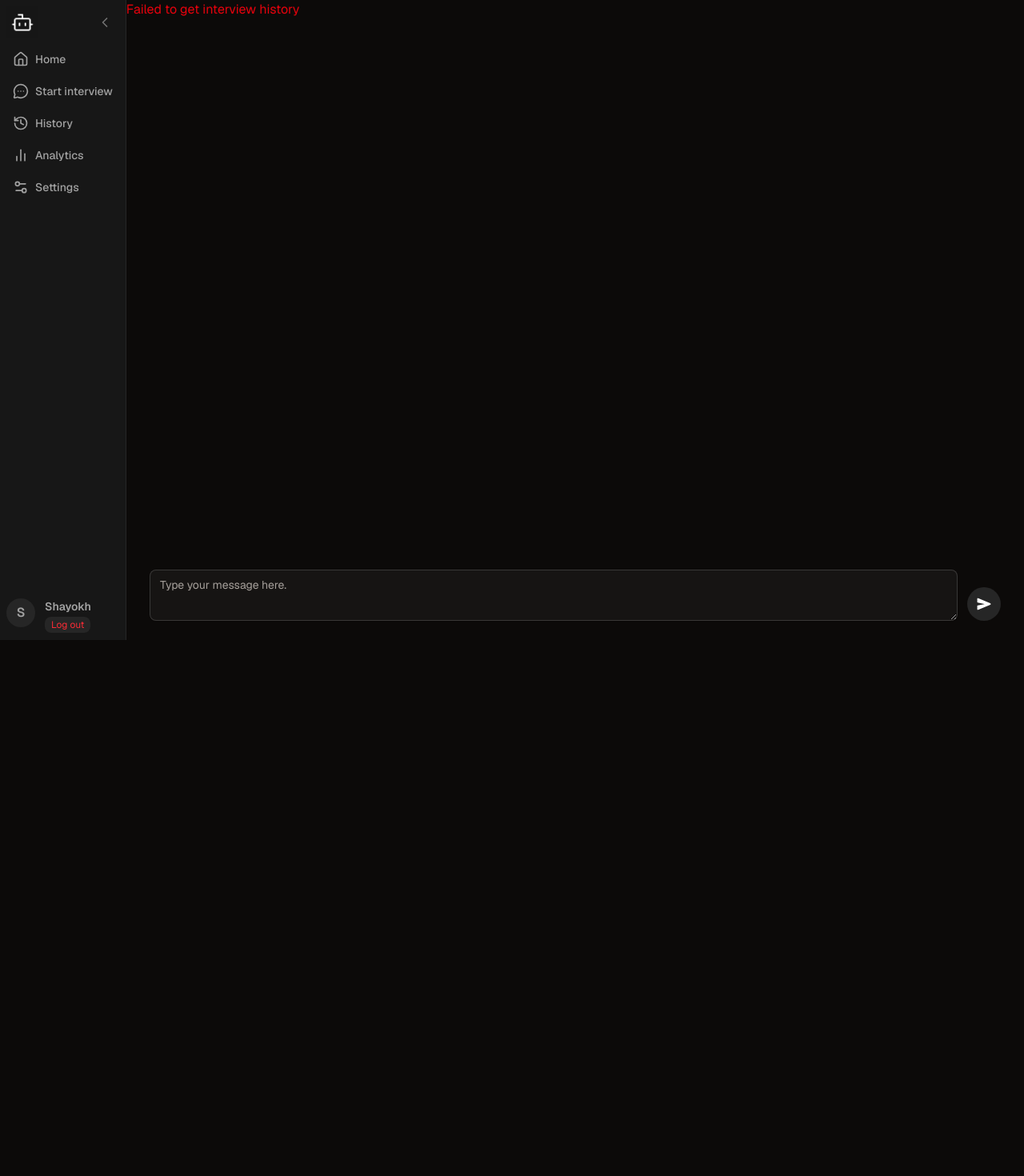
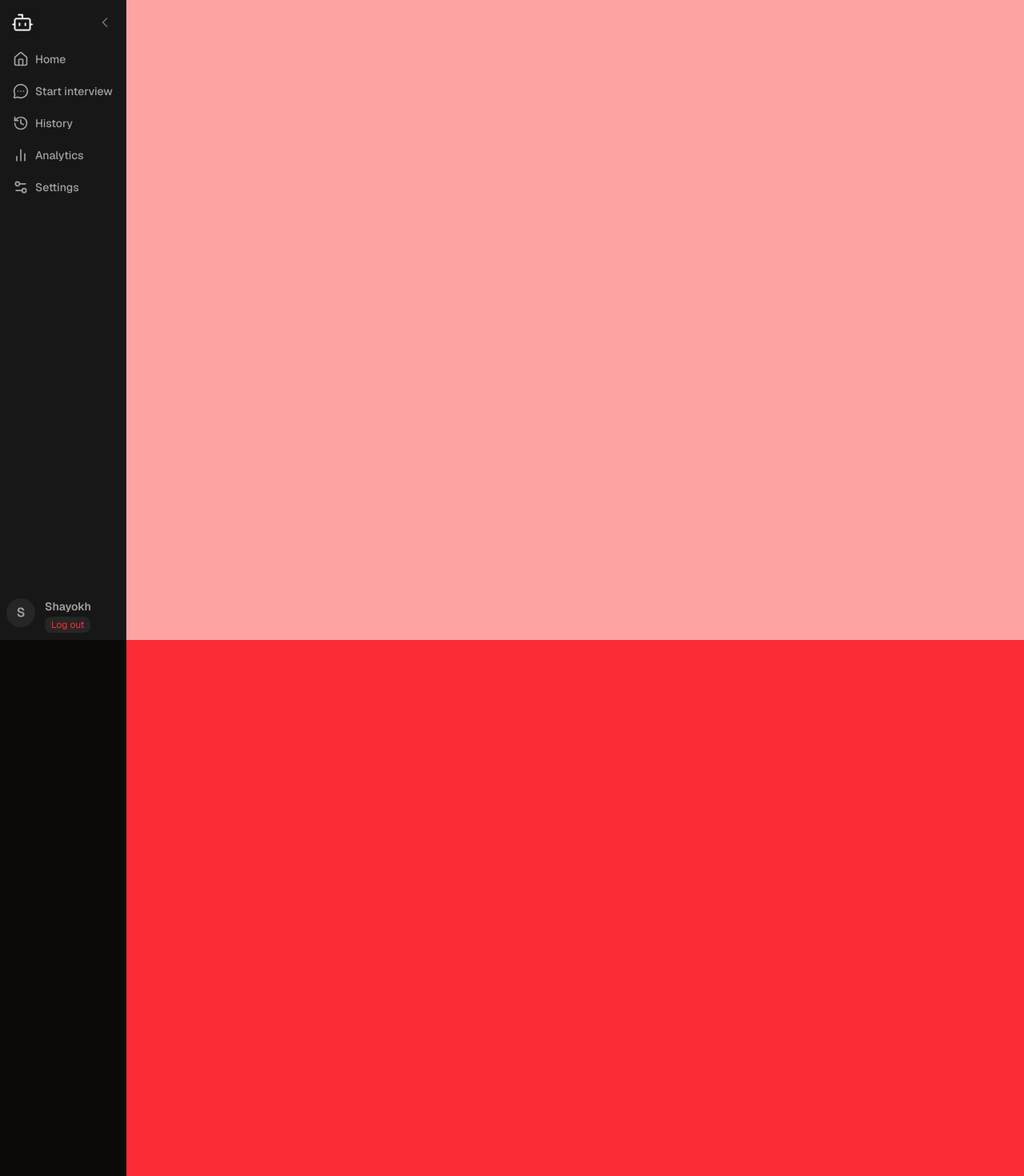
Before and after one commit to ShayokhShorfuddin/sage, a Next.js app: page /home/interview/1 in a window 1280 px wide. Shown: the top 1470 px of the page at 80% size. Before the commit the page ends 800 px from the top, so only its background shows below. Built offline with nearby package versions, Linux system fonts and the light colour scheme; no server answers; the database is empty.

Commit message:
add chat structure

```diff
--- a/app/actions/interview-new.ts
+++ b/app/actions/interview-new.ts
@@ -26,6 +26,7 @@ async function handleMessageSubmission(formData: FormData) {
     return;
   }
 
+  // TODO: Return the text to frontend man!!
   console.log("Here! ✅");
   console.log(response.text);
 }
--- a/app/home/_components/Sidebar.tsx
+++ b/app/home/_components/Sidebar.tsx
@@ -57,9 +57,10 @@ export default function Sidebar() {
   const pathName = usePathname();
 
   return (
-    <aside className="h-screen sticky top-0">
-      <nav className="h-screen flex flex-col bg-neutral-900 border-r border-neutral-800 px-2 py-2">
+    <aside className="h-screen sticky top-0 self-start">
+      <nav className="flex flex-col justify-between h-full bg-neutral-900 border-r border-neutral-800 px-2 py-2">
         {/* Top logo and retract button */}
+        <div>
           <div className="flex justify-between items-center">
             <Image
               src={Icon}
@@ -91,9 +92,10 @@ export default function Sidebar() {
               />
             ))}
           </ul>
+        </div>
 
         {/* Bottom profile */}
-        <div className="flex gap-x-3">
+        <div className="flex gap-x-3 mt-auto">
           <div className="size-9 bg-neutral-800 rounded-full flex items-center justify-center">
             <p className="text-md font-semibold text-neutral-400">S</p>
           </div>
--- /dev/null
+++ b/app/home/interview/[id]/_components/ChatStructure.tsx
@@ -0,0 +1,24 @@
+import type { ChatMessage } from "@/types/interview-types";
+
+export default function ChatStructure({
+  chatHistory,
+}: {
+  chatHistory: ChatMessage[];
+}) {
+  return (
+    // TODO: Make this look pretty
+    <div className="flex justify-center w-full h-full px-5">
+      <div className="flex flex-col gap-y-3 w-full max-w-4xl">
+        {chatHistory.map((message, index) => (
+          // biome-ignore lint/suspicious/noArrayIndexKey: <We won't be reordering. So no worries.>
+          <div key={index}>
+            <p className="text-neutral-600">
+              {message.role === "user" ? "You" : "AI"}
+            </p>
+            <p className="text-neutral-400">{message.parts[0].text}</p>
+          </div>
+        ))}
+      </div>
+    </div>
+  );
+}
--- a/app/home/interview/[id]/_components/Conversation.tsx
+++ b/app/home/interview/[id]/_components/Conversation.tsx
@@ -9,6 +9,7 @@ import {
 import { Textarea } from "@/components/ui/textarea";
 import type { TypeGetChatHistory } from "@/types/interview-types";
 import NewChatIndicator from "../../_components/NewChatIndicator";
+import ChatStructure from "./ChatStructure";
 
 export default function Conversation({ routeId }: { routeId: string }) {
   const [result, setResult] = useState<TypeGetChatHistory>();
@@ -20,21 +21,27 @@ export default function Conversation({ routeId }: { routeId: string }) {
   }, [routeId]);
 
   return (
-    <section className="relative w-full">
-      {result == null ? (
+    <section className="relative w-full h-screen">
+      <div>
+        <div className="h-screen bg-red-300"></div>
+        <div className="h-screen bg-red-500"></div>
+        <div className="h-screen bg-red-700"></div>
+      </div>
+      {/* {result == null ? (
         <p>Loading...</p>
       ) : !result?.success ? (
         <p className="text-red-600">Failed to get interview history</p>
       ) : result?.data.chatHistory.length === 0 ? (
         <NewChatIndicator />
       ) : (
-        <p>We have Conversation!</p>
-      )}
+        <ChatStructure chatHistory={result.data.chatHistory} />
+      )} */}
 
+      {/* TODO: We need to rerender when we get the response back!!! */}
       <form action={handleMessageSubmission}>
         <input type="hidden" name="routeId" value={routeId} />
 
-        <div className="absolute flex justify-center items-end gap-x-3 w-full bottom-6">
+        <div className="sticky flex justify-center items-end gap-x-3 w-full bottom-6">
           <Textarea
             name="message-textarea"
             placeholder="Type your message here."
--- a/app/home/layout.tsx
+++ b/app/home/layout.tsx
@@ -8,7 +8,7 @@ export default function RootLayout({
   children: React.ReactNode;
 }>) {
   return (
-    <main className="flex" suppressHydrationWarning>
+    <main className="flex min-h-screen" suppressHydrationWarning>
       <Sidebar />
 
       {/* Right side content */}
--- a/types/interview-types.ts
+++ b/types/interview-types.ts
@@ -15,7 +15,7 @@ type ChatMessagePart = {
 };
 
 export type ChatMessage = {
-  role: string;
+  role: "user" | "model";
   parts: ChatMessagePart[];
 };
 
```
Also changed, not shown: app/home/interview/_components/InterviewerCard.tsx (deleted). Lines whose indentation alone changed are shown as unchanged.
